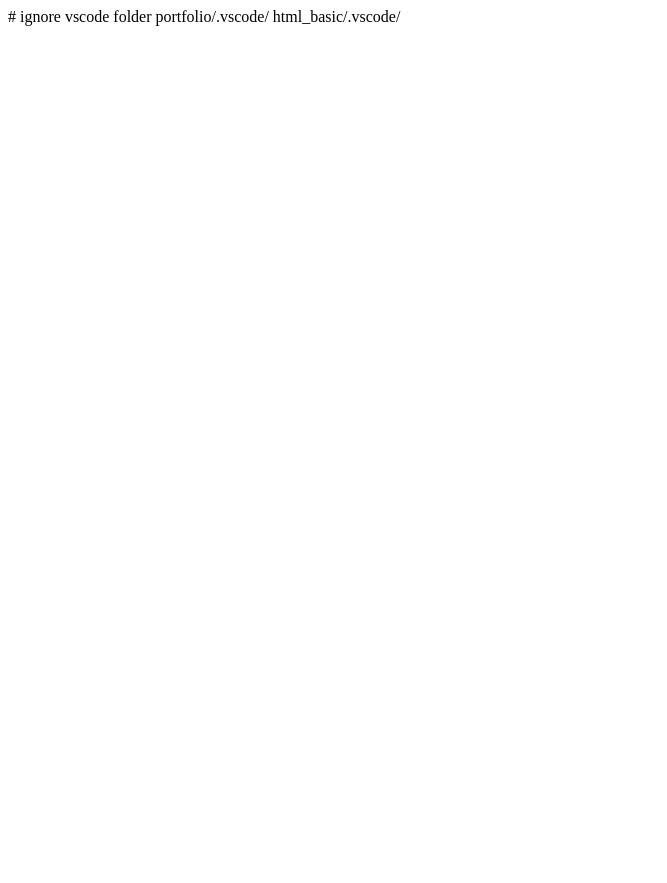
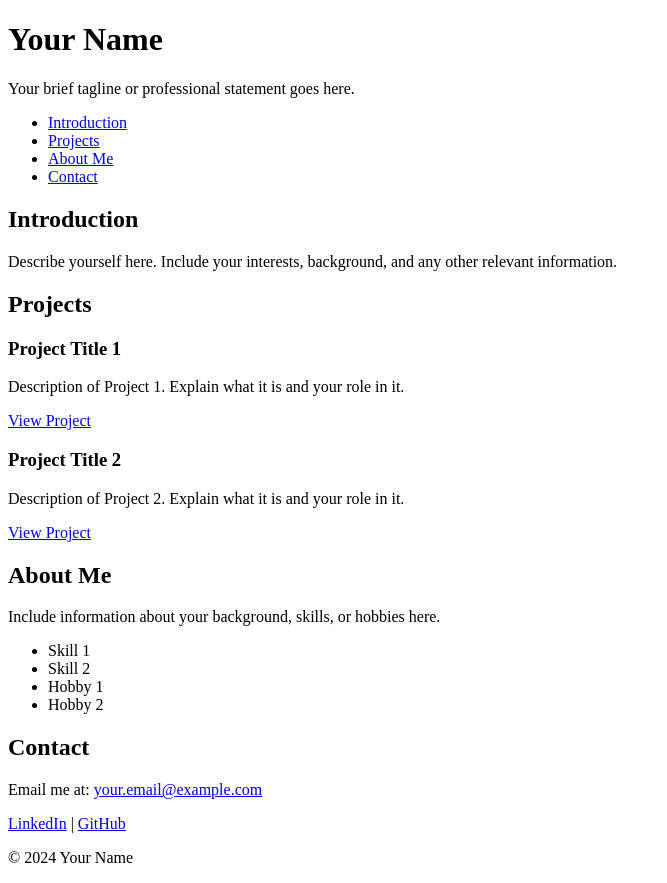
Before and after one commit to onyemaechiezichi-lang/My_First_Portfolio, a plain HTML site: page html_basic/portfolio/index.html in a window 1280 px wide. Shown: the whole page, without its empty margins (0-667 px from the left). Before the commit the page ends 800 px from the top, so only its background shows below. Drawn offline with Linux system fonts and the light colour scheme.

Commit message:
Update index.html

```diff
--- a/html_basic/portfolio/index.html
+++ b/html_basic/portfolio/index.html
@@ -1,3 +1,71 @@
-# ignore vscode folder
-portfolio/.vscode/
-html_basic/.vscode/
+<!DOCTYPE html>
+<html lang="en">
+<head>
+    <meta charset="utf-8">
+    <title>Your Name - Personal Portfolio</title>
+</head>
+<body>
+
+<header>
+    <h1>Your Name</h1>
+    <p>Your brief tagline or professional statement goes here.</p>
+</header>
+
+<nav>
+    <ul>
+        <li><a href="#introduction">Introduction</a></li>
+        <li><a href="#projects">Projects</a></li>
+        <li><a href="#about">About Me</a></li>
+        <li><a href="#contact">Contact</a></li>
+    </ul>
+</nav>
+
+<section id="introduction">
+    <h2>Introduction</h2>
+    <p>Describe yourself here. Include your interests, background, and any other relevant information.</p>
+</section>
+
+<section id="projects">
+    <h2>Projects</h2>
+
+    <article class="project">
+        <h3>Project Title 1</h3>
+        <p>Description of Project 1. Explain what it is and your role in it.</p>
+        <a href="https://link-to-your-project-1.com" target="_blank">View Project</a>
+    </article>
+
+    <article class="project">
+        <h3>Project Title 2</h3>
+        <p>Description of Project 2. Explain what it is and your role in it.</p>
+        <a href="https://link-to-your-project-2.com" target="_blank">View Project</a>
+    </article>
+
+    <!-- Add more projects as needed -->
+</section>
+
+<section id="about">
+    <h2>About Me</h2>
+    <p>Include information about your background, skills, or hobbies here.</p>
+    <ul>
+        <li>Skill 1</li>
+        <li>Skill 2</li>
+        <li>Hobby 1</li>
+        <li>Hobby 2</li>
+    </ul>
+</section>
+
+<section id="contact">
+    <h2>Contact</h2>
+    <p>Email me at: <a href="mailto:your.email@example.com">your.email@example.com</a></p>
+    <p>
+        <a href="https://www.linkedin.com/in/yourprofile" target="_blank">LinkedIn</a> |
+        <a href="https://github.com/yourprofile" target="_blank">GitHub</a>
+    </p>
+</section>
+
+<footer>
+    <p>&copy; 2024 Your Name</p>
+</footer>
+
+</body>
+</html>
```
